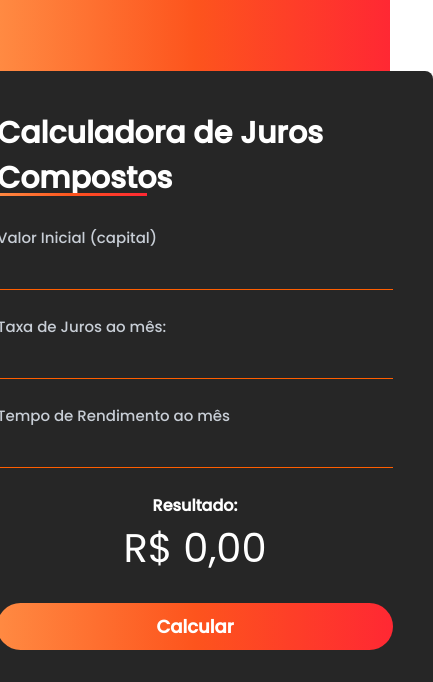
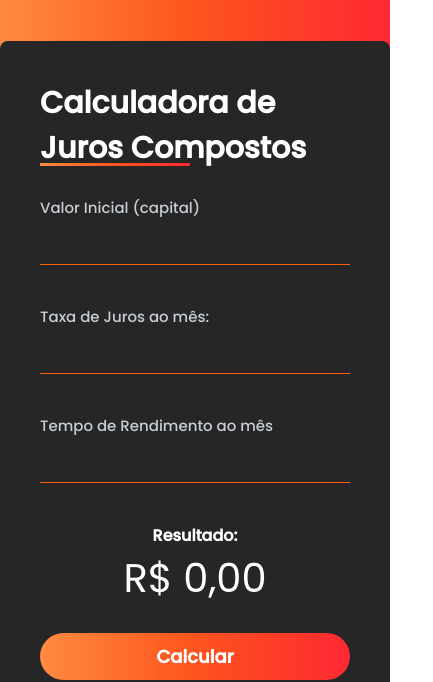
Before and after one commit to ErickTrajano/Calculadora-de-juros-compostos, a plain HTML site: page index.html in a window 390 px wide. Shown: the top 682 px of the page, 433 px wide, since content can reach past the window. Drawn offline with Linux system fonts and the light colour scheme.

Commit message:
adicionando media query para telas menores

```diff
--- a/assents/css/style.css
+++ b/assents/css/style.css
@@ -142,3 +142,31 @@
   #social-media a:hover {
     transform: scale(1.2);
   }
+
+  /* Adicionando media query para telas menores */
+
+@media screen and (max-width: 768px) {
+
+    #input-box {
+        display: flex;
+        flex-direction: column;
+        align-items: center;
+    }
+
+    .input-field {
+        width: 100%;
+    }
+
+    .input-field label {
+        margin-bottom: 5px;
+    }
+
+    .input-field input {
+        width: 100%;
+        margin-bottom: 15px;
+    }
+
+    #result {
+        text-align: center;
+    }
+}
```
